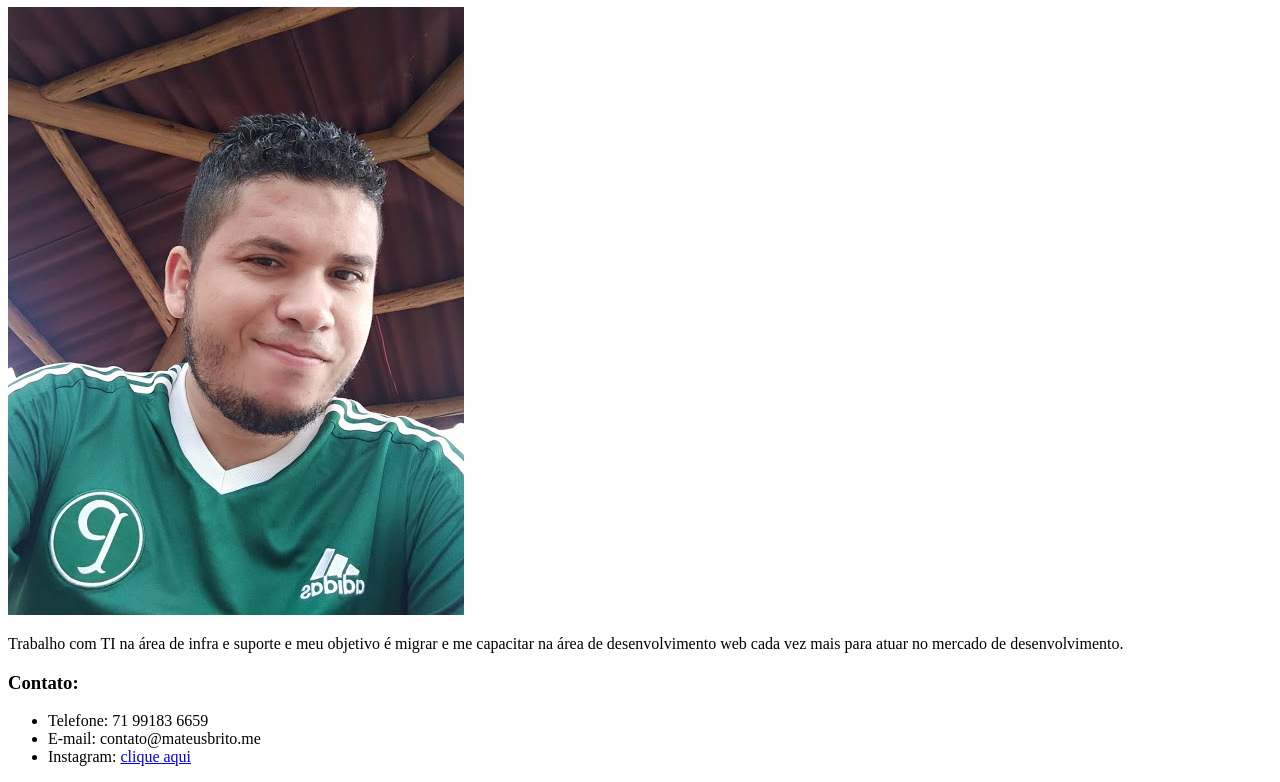
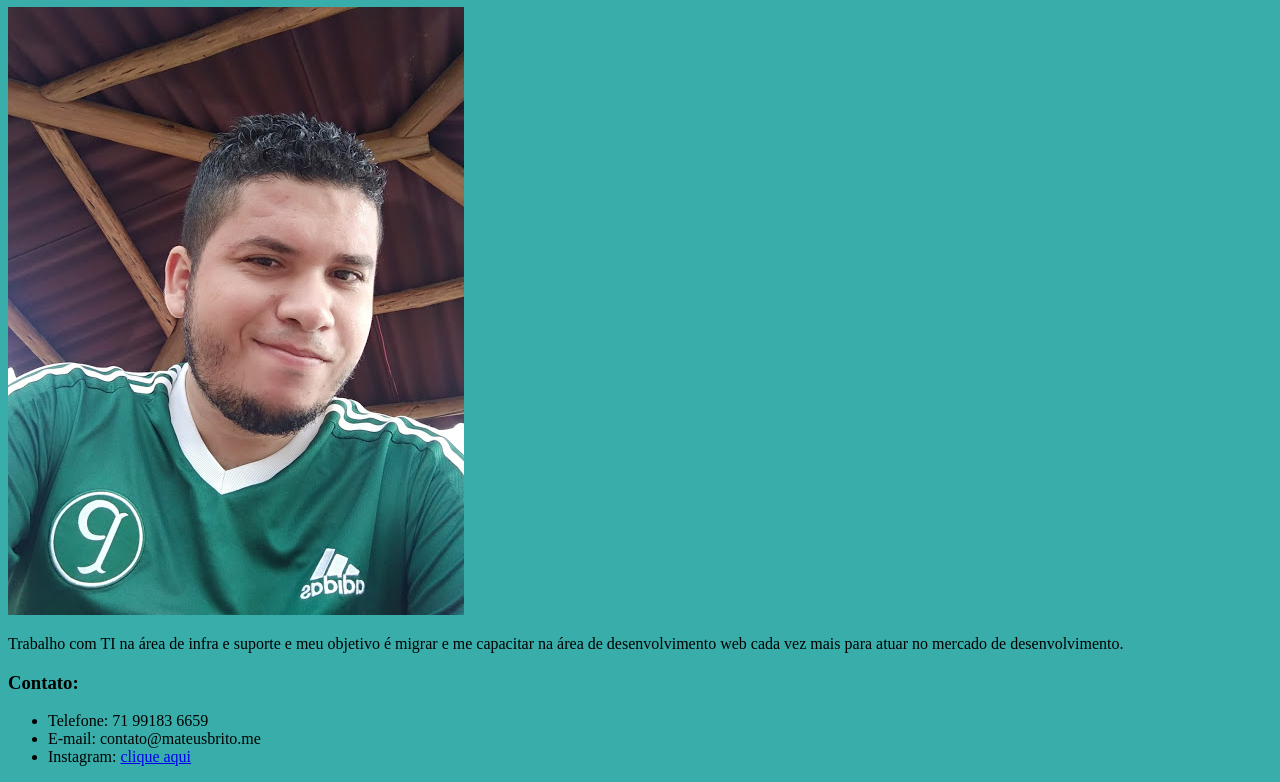
Before and after one commit to brittomateus27/primeira-atividade, a plain HTML site: page index.html in a window 1280 px wide. Shown: the part 73-855 px from the top of the page. Drawn offline with Linux system fonts and the light colour scheme.

Commit message:
Alteração da cor de Background - correção

```diff
--- a/index.html
+++ b/index.html
@@ -7,7 +7,7 @@
     <title>Mateus Brito</title>
     <link rel="stylesheet" href="style.css">
   </head>
-  <body class="cor-fundo">
+  <body>
     <h1>MINHA PRIMEIRA PÁGINA WEB</h1>
     <img src="mb.jpg" alt="Foto de Perfil">
     <p>
--- a/style.css
+++ b/style.css
@@ -1,3 +1,3 @@
-.body{
+body{
   background-color: #38ada9;
 }
```
